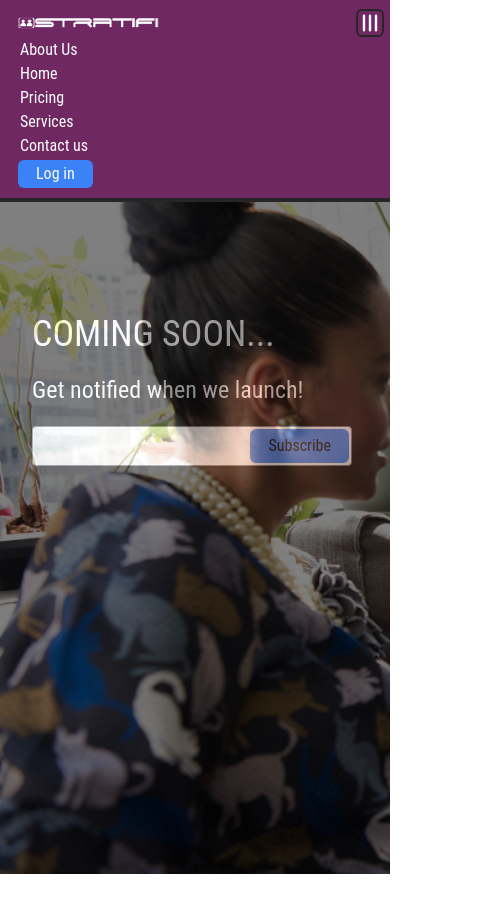
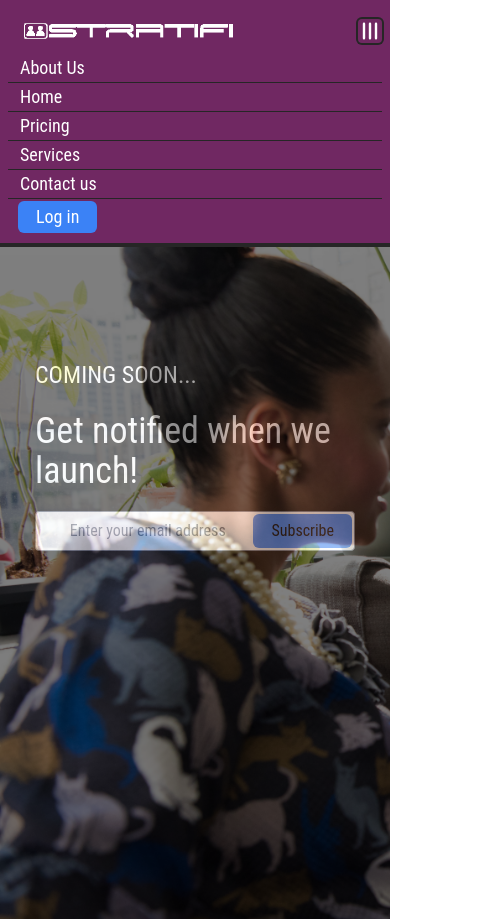
Before and after one commit to STRATIFI-Bravo-Startup-3/Stratifi-React, a React (Create React App) app in the folder stratifi-app/: page / in a window 390 px wide. Both pictures are taken after a click on the icon 370 px from the left and 23 px from the top of the page. Shown: the whole page, 500 px wide, since content can reach past the window. Before the commit the page ends 874 px from the top, so only its background shows below. Built offline with nearby package versions, Linux system fonts and the light colour scheme.

Commit message:
site icon added

```diff
--- a/stratifi-app/public/index.html
+++ b/stratifi-app/public/index.html
@@ -2,14 +2,14 @@
 <html lang="en">
   <head>
     <meta charset="utf-8" />
-    <link rel="icon" href="%PUBLIC_URL%/favicon.ico" />
+    <link rel="icon" href="%PUBLIC_URL%/favicon.png" />
     <meta name="viewport" content="width=device-width, initial-scale=1" />
     <meta name="theme-color" content="#000000" />
     <meta
       name="description"
       content="Web site created using create-react-app"
     />
-    <link rel="apple-touch-icon" href="%PUBLIC_URL%/logo192.png" />
+    <link rel="apple-touch-icon" href="%PUBLIC_URL%/favicon.png" />
     <!--
       manifest.json provides metadata used when your web app is installed on a
       user's mobile device or desktop. See https://developers.google.com/web/fundamentals/web-app-manifest/
@@ -24,7 +24,7 @@
       work correctly both with client-side routing and a non-root public URL.
       Learn how to configure a non-root public URL by running `npm run build`.
     -->
-    <title>React App</title>
+    <title>Stratifi - Marketing with Influence</title>
   </head>
   <body>
     <noscript>You need to enable JavaScript to run this app.</noscript>
--- a/stratifi-app/src/components/Hero.jsx
+++ b/stratifi-app/src/components/Hero.jsx
@@ -9,14 +9,15 @@ const Hero = () => {
         className="h-full w-full relative bg-cover bg-no-repeat"
       >
         <div className="w-full h-full bg-black opacity-50 absolute top-0 left-0">
-          <div className=" flex-col pt-28 px-8 lg:py-36 w-[500px] mx-auto text-left">
-            <h1 className="lg:text-6xl text-4xl text-white">COMING SOON...</h1>
-            <h1 className="text-2xl mt-5 text-white">
+          <div className=" flex-col pt-28 px-8 lg:py-36 w-[500px] mx-auto text-left max-w-sm lg:max-w-none">
+            <h1 className="text-2xl  text-white">COMING SOON...</h1>
+            <h1 className="lg:text-6xl text-4xl mt-5 text-white">
               Get notified when we launch!
             </h1>
             <div className="flex form-input h-10 w-80 mt-5 rounded p-1">
               <input
-                className="border-0 p-0 focus:ring-0 w-0 grow"
+                placeholder="Enter your email address"
+                className="border-0 p-0 focus:ring-0 w-0 grow text-center"
                 type="email"
               />
               <button className=" block px-4 bg-blue-500 hover:bg-blue-600 active:bg-blue-700 ring-2 ring-blue-500 rounded">
--- a/stratifi-app/src/components/NavBar.jsx
+++ b/stratifi-app/src/components/NavBar.jsx
@@ -10,7 +10,7 @@ const NavBar = () => {
   return (
     <header className="border-b-4 bg-[#702862] border-neutral-800">
       <div className="flex items-center p-2  text-white justify-between xl:mx-auto xl:max-w-7xl max-w-full flex-wrap w-full">
-        <div className="w-40">
+        <div className="w-60">
           <img className="" src={logo} alt="" srcSet="" />
         </div>
         <HiMenu
@@ -24,9 +24,9 @@ const NavBar = () => {
             open ? "block w-full ease-in delay-150" : "hidden"
           } lg:flex lg:items-center lg:w-auto `}
         >
-          <ul className="lg:flex lg:justify-between items-center">
+          <ul className="lg:flex lg:justify-between items-center text-lg lg:text-base">
             {navItems.map((navItem) => (
-              <li className="px-3 block text-start">
+              <li className="px-3 block text-start border-b-[0.5px] lg:border-0 border-neutral-800">
                 <Link
                   className="hover:text-slate-300 active:text-slate-400"
                   to="/"
```
Also changed, not shown: stratifi-app/public/favicon.png (added).
